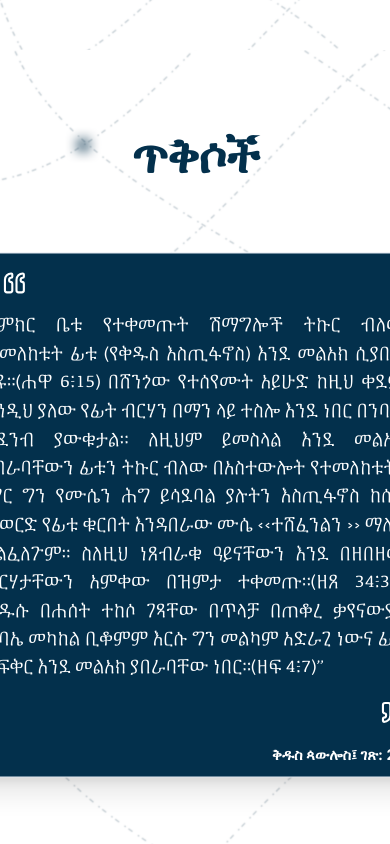
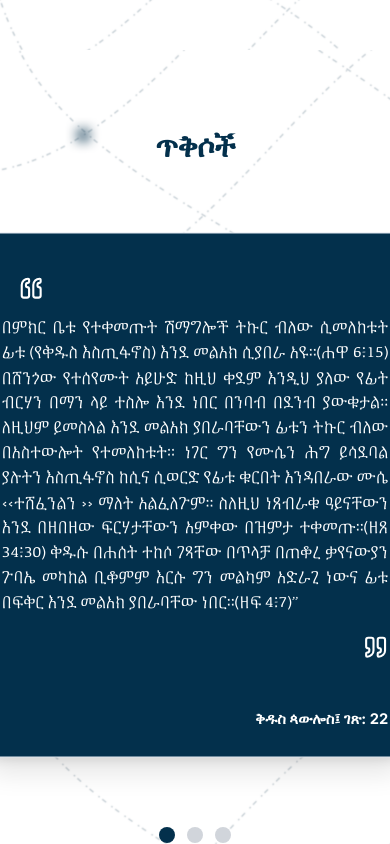
Before and after one commit to MekdelawitGebre/st-paul-book, a Next.js app: page / in a window 390 px wide. Shown: the part 4120-4964 px from the top of the page. Built offline with nearby package versions, Linux system fonts and the light colour scheme; a web font is replaced by a local one.

Commit message:
fix :the quoes slide

```diff
--- a/components/quotes.tsx
+++ b/components/quotes.tsx
@@ -13,7 +13,7 @@ const cardConfig = {
     transform: "translateX(0) scale(1.05)",
     className: "scale-105 opacity-100 z-20",
     contentOpacity: "opacity-100",
-    fontSize: "text-base",
+    fontSize: "text-sm sm:text-base", // Reduced font size on mobile here
     bg: "bg-[#03304c] text-white",
   },
   previous: {
@@ -22,7 +22,7 @@ const cardConfig = {
     transform: "translateX(-420px) scale(0.9)",
     className: "scale-90 opacity-60 z-10",
     contentOpacity: "opacity-60",
-    fontSize: "text-xs",
+    fontSize: "text-xs", // Small font for previous cards (can be changed to text-[10px] if smaller needed)
     bg: "bg-white text-gray-800",
   },
   next: {
@@ -72,9 +72,12 @@ export default function Quotes() {
       }}
     >
       <div className="absolute inset-0 z-[-1]" />
-      <div className="container mx-auto px-8">
+      <div className="container mx-auto px-4 sm:px-6">
         <div className="text-center mb-8">
-          <h2 className="text-5xl font-bold mb-4" style={{ color: "#03304c" }}>
+          <h2
+            className="text-3xl sm:text-5xl font-bold mb-4" // Smaller font size on mobile
+            style={{ color: "#03304c" }}
+          >
             ጥቅሶች
           </h2>
         </div>
@@ -83,7 +86,7 @@ export default function Quotes() {
           {...handlers}
           className="relative flex items-center justify-center w-full h-[600px]"
         >
-          {/* Previous Arrow - Hidden on mobile */}
+          {/* Arrows for Desktop */}
           <button
             onClick={prevQuoteSlide}
             className="hidden md:flex absolute left-4 top-1/2 transform -translate-y-1/2 text-white p-3 rounded-full shadow-lg z-30"
@@ -93,7 +96,6 @@ export default function Quotes() {
             <ChevronLeft size={24} />
           </button>
 
-          {/* Next Arrow - Hidden on mobile */}
           <button
             onClick={nextQuoteSlide}
             className="hidden md:flex absolute right-4 top-1/2 transform -translate-y-1/2 text-white p-3 rounded-full shadow-lg z-30"
@@ -124,7 +126,7 @@ export default function Quotes() {
               return (
                 <div
                   key={quote.id}
-                  className={`absolute transition-all duration-700 ease-in-out ${config.className}`}
+                  className={`absolute transition-all duration-700 ease-in-out px-6 sm:px-8 md:px-0 ${config.className}`}
                   style={{
                     width: config.width,
                     height: config.height,
@@ -138,7 +140,7 @@ export default function Quotes() {
                     aria-label={`Quote by ${quote.author.name}`}
                   >
                     <CardContent
-                      className={`flex flex-col justify-between h-full ${config.contentOpacity} transition-opacity duration-500`}
+                      className={`flex flex-col justify-between h-full px-4 py-6 sm:px-6 md:px-8 ${config.contentOpacity} transition-opacity duration-500`}
                     >
                       <div className="text-left">
                         <Quote className="w-6 h-6 transform rotate-180 m-4" />
@@ -169,7 +171,7 @@ export default function Quotes() {
           </div>
         </div>
 
-        {/* Indicators */}
+        {/* Dots / Indicators */}
         <div className="flex justify-center mt-8 space-x-3">
           {quotesData.quotes.map((_, index) => (
             <button
```
